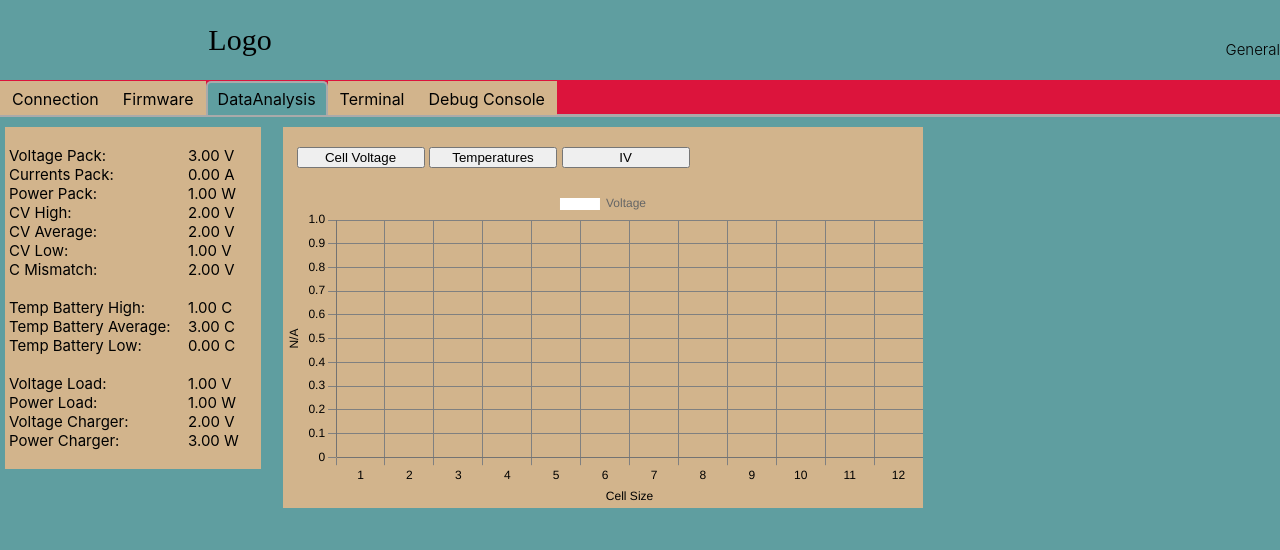
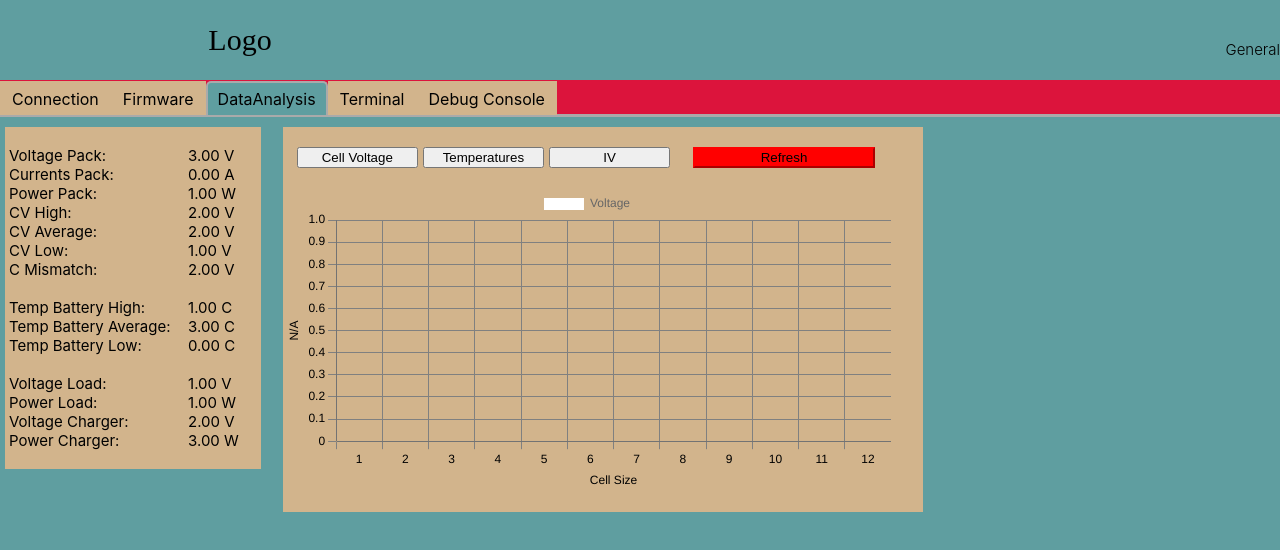
Before and after one commit to spartanracingelectric/SR-BMS, a React (Create React App) app in the folder bms_app/: page / in a window 1280 px wide. Both pictures are taken after a click on the tab "DataAnalysis". Shown: the top 550 px of the page. Built offline with nearby package versions, Linux system fonts and the light colour scheme.

Commit message:
changed BarGraph class to a function

```diff
--- /dev/null
+++ b/bms_app/src/Components/allTabs/DataAnalysis/BarGraph.css
@@ -0,0 +1,31 @@
+.Graph
+{
+	width: 95%;
+	height: 50%;
+
+	background-color: tan;
+}
+.GraphTabs
+{
+	display: flex;
+	flex-direction: row;
+}
+.CV
+{
+	width: 20%;
+}
+.Temps
+{
+	width: 20%;
+}
+.IV
+{
+	width: 20%;
+}
+.Refresh
+{
+	width: 30%;
+
+	background-color: red;
+	border-color: red;
+}
--- a/bms_app/src/Components/allTabs/DataAnalysis/BarGraph.js
+++ b/bms_app/src/Components/allTabs/DataAnalysis/BarGraph.js
@@ -1,4 +1,5 @@
-import React,{Component} from 'react';
+import './BarGraph.css';
+import {useState} from 'react';
 import {Bar} from 'react-chartjs-2';
 import {
 	Chart as ChartJS,
@@ -17,13 +18,10 @@ ChartJS.register(
 	Legend
 )
 
-class BarGraph extends Component
+function BarGraph ()
 {
 
-constructor() {
-    	super();
-    	this.state = {
-    		barData: {
+const [barData, setBarData] = useState ({
 	labels: [1, 2, 3, 4, 5, 6, 7, 8, 9, 10, 11, 12],
 	datasets: [
 		{
@@ -33,9 +31,9 @@ constructor() {
 		}
 
 	]
+});
 
-    		},
-    		options: {
+const [options, setOptions] = useState ({
 	scales: {
 		y: {
 			ticks: {
@@ -64,176 +62,121 @@ constructor() {
 			}
 		}
 	}
-		}
- 	}
+});
 
- 	this.changeState1 = this.changeState1.bind(this);
- 	this.changeState2 = this.changeState2.bind(this);
- 	this.changeState3 = this.changeState3.bind(this);
-}
-
-changeState1() {
-	this.setState({
-		barData: {
-    			labels: [1, 2, 3, 4, 5, 6, 7, 8, 9, 10, 11, 12],
-			datasets: [
-				{
+const changeState1 = () => {
+	setBarData(barData => {
+		return{
+			...barData,
+			datasets: [{
 				label: 'Voltage',
 				data: [1, 2, 3, 1, 2, 3, 1, 2, 3, 1, 2, 3],
 				backgroundColor: 'white'
+			}]
 		}
-
-			]
-
-    		},
-    		options: {
+	});
+	setOptions(options => {
+		return{
+			...options,
 			scales: {
+				...options.scales,
 					y: {
-					ticks: {
-						color: 'black'
-					},
-					grid: {
-						color: 'grey'
-					},
+						...options.scales.y,
 							title: {
-						display: true,
-						text: 'Voltage (V)',
-						color: 'black'
-					}
-				},
-				x: {
-					ticks: {
-						color: 'black'
-					},
-					grid: {
-						color: 'grey'
-					},
-					title: {
-						display: true,
-						text: 'Cell Size',
-						color: 'black'
+								...options.scales.y.title,
+									text: 'Voltage (V)'
 							}
 					}
 			}
 		}
-	})
+	});
 }
 
-changeState2() {
-	this.setState({
-		barData: {
-    			labels: [1, 2, 3, 4, 5, 6, 7, 8, 9, 10, 11, 12],
-			datasets: [
-				{
+const changeState2 = () => {
+	setBarData(barData => {
+		return{
+			...barData,
+			datasets: [{
 				label: 'Temperature',
 				data: [2, 3, 1, 2, 3, 1, 2, 3, 1, 2, 3, 1],
 				backgroundColor: 'darkgreen'
+			}]
 		}
-
-			]
-
-    		},
-    		options: {
+	});
+	setOptions(options => {
+		return{
+			...options,
 			scales: {
+				...options.scales,
 					y: {
-					ticks: {
-						color: 'black'
-					},
-					grid: {
-						color: 'grey'
-					},
+						...options.scales.y,
 							title: {
-						display: true,
-						text: 'Temperature',
-						color: 'black'
-					}
-				},
-				x: {
-					ticks: {
-						color: 'black'
-					},
-					grid: {
-						color: 'grey'
-					},
-					title: {
-						display: true,
-						text: 'Cell Size',
-						color: 'black'
+								...options.scales.y.title,
+									text: 'Temperature'
 							}
 					}
 			}
 		}
-	})
+	});
 }
 
-changeState3() {
-	this.setState({
-		barData: {
+const changeState3 = () => {
+	setBarData(barData => {
+		return{
 			labels: [1, 2, 3, 4, 5, 6, 7, 8, 9, 10],
-			datasets: [
-				{
+			datasets: [{
 				label: 'IV',
 				data: [3, 1, 2, -3, 1, -2, 3, 1, 2, -3],
-					backgroundColor: 'lightgreen',
-					borderColor: 'black',
-					borderWidth: 1
+				backgroundColor: 'lightgreen'
+			}]
 		}
-
-			]
-
-    		},
-    		options: {
+	});
+	setOptions(options => {
+		return{
+			...options,
 			scales: {
+				...options.scales,
 					y: {
-					ticks: {
-						color: 'black'
-					},
-					grid: {
-						color: 'grey'
-					},
+						...options.scales.y,
 							title: {
-						display: true,
-						text: 'Current (i)',
-						color: 'black'
+								...options.scales.y.title,
+									text: 'Current (i)'
 							}
 					},
 					x: {
-					ticks: {
-						color: 'black'
-					},
-					grid: {
-						color: 'grey'
-					},
+						...options.scales.x,
 						title: {
-						display: true,
-						text: 'Voltage (V)',
-						color: 'black'
+							...options.scales.x.title,
+							text: 'Voltage (V)'
 						}
 					}
 			}
 		}
-	})
+	});
 }
 
-
-render() {
 	return (
-        	<div>
+        	<div className = "Graph">
         		&nbsp;
 			<div className = "GraphTabs">
 				&nbsp;
 				&nbsp;
-				<button className = "CV" onClick={this.changeState1}> Cell Voltage </button>
+				<button className = "CV" onClick={changeState1}> Cell Voltage </button>
 				&nbsp;
-				<button className = "Temps" onClick={this.changeState2}> Temperatures </button>
+				<button className = "Temps" onClick={changeState2}> Temperatures </button>
 				&nbsp;
-				<button className = "IV" onClick={this.changeState3}> IV </button>
+				<button className = "IV" onClick={changeState3}> IV </button>
+				&nbsp;
+				&nbsp;
+				&nbsp;
+				<button className = "Refresh" > Refresh </button>
 			</div>
 			&nbsp;
-        			<Bar data={this.state.barData} options={this.state.options} />
+        			<Bar data={barData} options={options} />
+        		&nbsp;
         	</div>
-	)
-}
+	);
 }
 
+
 export default (BarGraph);
--- a/bms_app/src/Components/allTabs/DataAnalysis/DataAnalysis.css
+++ b/bms_app/src/Components/allTabs/DataAnalysis/DataAnalysis.css
@@ -21,3 +21,12 @@
 	flex-direction: column;
 	font-size: 15px;
 }
+
+.Data
+{
+	display: flex;
+	flex-direction: column;
+
+	padding: 0 13px 0;
+	font-size: 15px;
+}
--- a/bms_app/src/Components/allTabs/DataAnalysis/DataAnalysis.js
+++ b/bms_app/src/Components/allTabs/DataAnalysis/DataAnalysis.js
@@ -1,14 +1,9 @@
 import React from "react";
 import './DataAnalysis.css';
 import Graphs from './Graphs.js';
-import BMSdata from './bmsData.js';
 
-const DataAnalysis = () => {
-	return (
-		<div className = "BDA">
-			&nbsp;
-			<div className = "Info">
-				&nbsp;
+function DataTitles() {
+	return(
 		<div className = "InfoComp">
 			&nbsp;
 			<text>Voltage Pack:</text>
@@ -31,8 +26,59 @@ const DataAnalysis = () => {
 			<text>Power Charger:</text>
 			&nbsp;
 		</div>
+	);
+}
+
+function DataAnalysis() {
+
+	var Vpack = (3.00).toFixed(2);
+	var Cpack = (0.00).toFixed(2);
+	var Ppack = (1.00).toFixed(2);
+	var CVhigh = (2.00).toFixed(2);
+	var CVavg = (2.00).toFixed(2);
+	var CVlow = (1.00).toFixed(2);
+	var Cmismatch = (2.00).toFixed(2);
+	var TBhigh = (1.00).toFixed(2);
+	var TBavg = (3.00).toFixed(2);
+	var TBlow = (0.00).toFixed(2);
+	var Vload = (1.00).toFixed(2);
+	var Pload = (1.00).toFixed(2);
+	var Vcharger = (2.00).toFixed(2);
+	var Pcharger = (3.00).toFixed(2);
+
+
+	return (
+		<div className = "BDA">
 			&nbsp;
-				<BMSdata />
+			<div className = "Info">
+				&nbsp;
+				<DataTitles />
+				&nbsp;
+				<div className = "Data">
+				{/*
+					display bms data here
+					maybe load data from a json file?
+				*/}
+					&nbsp;
+					<text>{Vpack} V</text>
+					<text>{Cpack} A</text>
+					<text>{Ppack} W</text>
+					<text>{CVhigh} V</text>
+					<text>{CVavg} V</text>
+					<text>{CVlow} V</text>
+					<text>{Cmismatch} V</text>
+					&nbsp;
+					&nbsp;
+					<text>{TBhigh} C</text>
+					<text>{TBavg} C</text>
+					<text>{TBlow} C</text>
+					&nbsp;
+					&nbsp;
+					<text>{Vload} V</text>
+					<text>{Pload} W</text>
+					<text>{Vcharger} V</text>
+					<text>{Pcharger} W</text>
+				</div>
 			</div>
 			&nbsp;
 			&nbsp;
@@ -40,6 +86,6 @@ const DataAnalysis = () => {
 			<Graphs />
 		</div>
 	);
-};
+}
 
 export default DataAnalysis;
--- a/bms_app/src/Components/allTabs/DataAnalysis/Graphs.css
+++ b/bms_app/src/Components/allTabs/DataAnalysis/Graphs.css
@@ -1,27 +1,10 @@
 .Graphs
 {
 	width: 50%;
-	height: 50%;
+	height: 60%;
 
 	display: flex;
 	flex-direction: column;
 
 	background-color: tan;
 }
-.GraphTabs
-{
-	display: flex;
-	flex-direction: row;
-}
-.CV
-{
-	width: 20%;
-}
-.Temps
-{
-	width: 20%;
-}
-.IV
-{
-	width: 20%;
-}
--- a/bms_app/src/Components/allTabs/DataAnalysis/bmsData.css
+++ /dev/null
@@ -1,8 +0,0 @@
-.Data
-{
-	display: flex;
-	flex-direction: column;
-
-	padding: 0 13px 0;
-	font-size: 15px;
-}
--- a/bms_app/src/Components/allTabs/DataAnalysis/bmsData.js
+++ /dev/null
@@ -1,48 +0,0 @@
-import './bmsData.css';
-
-function BMSdata() {
-	var Vpack = (3.00).toFixed(2);
-	var Cpack = (0.00).toFixed(2);
-	var Ppack = (1.00).toFixed(2);
-	var CVhigh = (2.00).toFixed(2);
-	var CVavg = (2.00).toFixed(2);
-	var CVlow = (1.00).toFixed(2);
-	var Cmismatch = (2.00).toFixed(2);
-	var TBhigh = (1.00).toFixed(2);
-	var TBavg = (3.00).toFixed(2);
-	var TBlow = (0.00).toFixed(2);
-	var Vload = (1.00).toFixed(2);
-	var Pload = (1.00).toFixed(2);
-	var Vcharger = (2.00).toFixed(2);
-	var Pcharger = (3.00).toFixed(2);
-
-	return (
-		<div className = "Data">
-		{/*
-			display bms data here
-			maybe load data from a json file?
-		*/}
-			&nbsp;
-			<text>{Vpack} V</text>
-			<text>{Cpack} A</text>
-			<text>{Ppack} W</text>
-			<text>{CVhigh} V</text>
-			<text>{CVavg} V</text>
-			<text>{CVlow} V</text>
-			<text>{Cmismatch} V</text>
-			&nbsp;
-			&nbsp;
-			<text>{TBhigh} C</text>
-			<text>{TBavg} C</text>
-			<text>{TBlow} C</text>
-			&nbsp;
-			&nbsp;
-			<text>{Vload} V</text>
-			<text>{Pload} W</text>
-			<text>{Vcharger} V</text>
-			<text>{Pcharger} W</text>
-		</div>
-	);
-}
-
-export default BMSdata;
```
Lines whose indentation alone changed are shown as unchanged.
